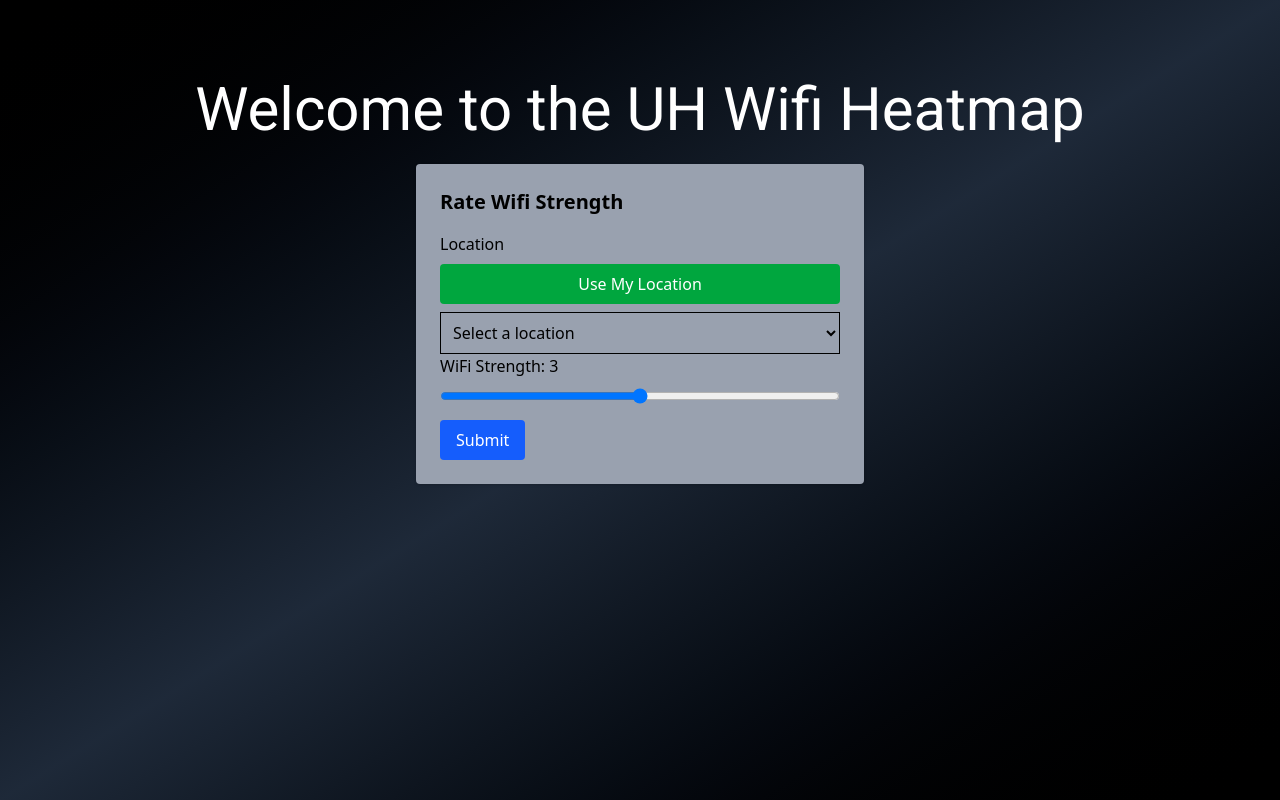
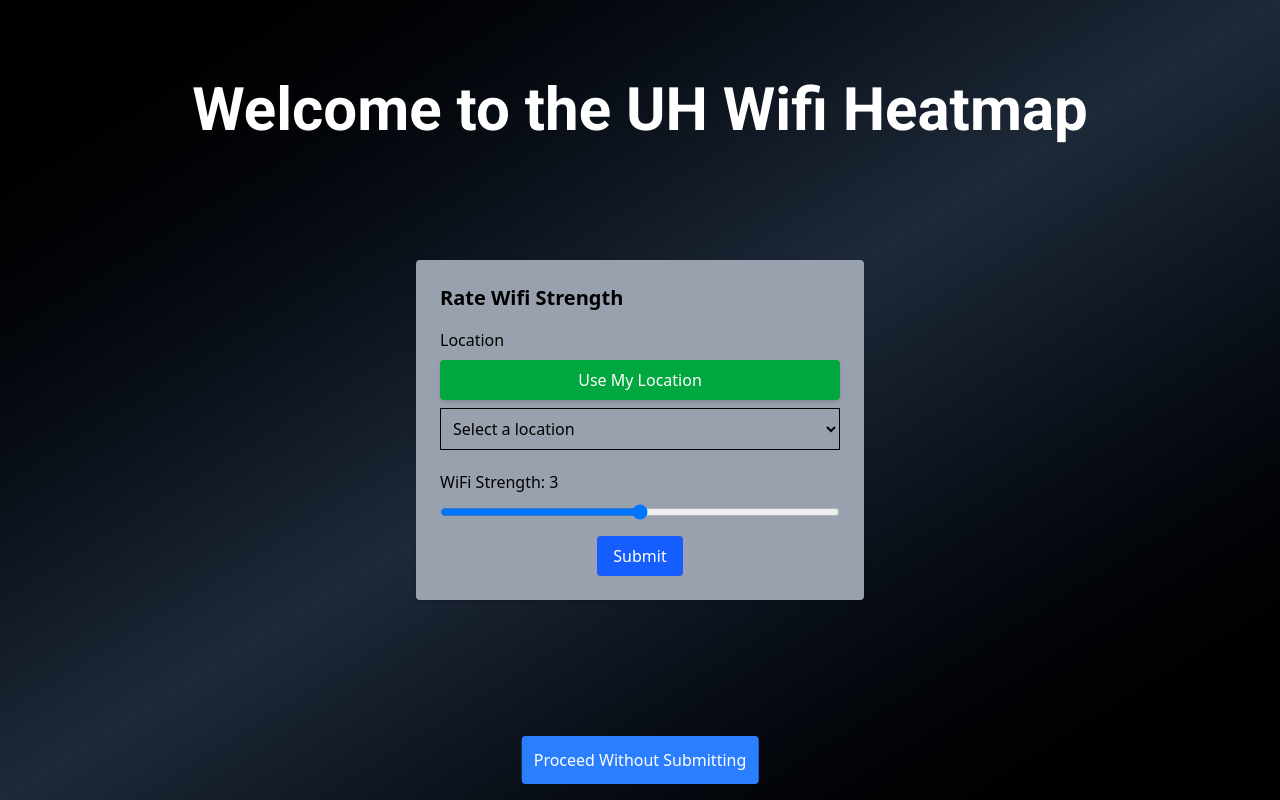
Before and after one commit to usmaan677/UH-WiFi-Heatmap, a React (Vite) app in the folder wifi-heatmap/: page / in a window 1280 px wide. Built offline with nearby package versions, Linux system fonts and the light colour scheme; no server answers; a web font is replaced by a local one.

Commit message:
added proceed anyways button

```diff
--- a/wifi-heatmap/src/components/SubmissionForm.jsx
+++ b/wifi-heatmap/src/components/SubmissionForm.jsx
@@ -70,9 +70,9 @@ const SubmissionForm = ({onSubmitComplete}) => {
         onSubmitComplete();
       };
   return (
-    <div className = "w-full h-screen bg-gradient-to-br from-black via-gray-800 to-black p-20">
-        <h1 className = "text-6xl font-roboto text-center text-white  mb-6">Welcome to the UH Wifi Heatmap</h1>
-        <form onSubmit={handleSubmit} className = "p-6 bg-gray-400 rounded shadow max-w-md mx-auto">
+    <div className = " w-full h-screen bg-gradient-to-br from-black via-gray-800 to-black p-10 pt-20 relative">
+        <h1 className = "text-4xl font-bold md:text-6xl font-roboto text-center text-white  mb-6">Welcome to the UH Wifi Heatmap</h1>
+        <form onSubmit={handleSubmit} className = "p-6 md:mt-30 mt-10  bg-gray-400 rounded shadow max-w-md mx-auto">
             <h2 className ="text-xl font-bold mb-4">Rate Wifi Strength</h2>
 
 
@@ -110,7 +110,7 @@ const SubmissionForm = ({onSubmitComplete}) => {
                                 }
                             );
                             }}
-                            className = "cursor-pointer w-full mb-2  bg-green-600 text-white px-4 py-2 rounded">
+                            className = "cursor-pointer w-full mb-2  bg-green-600 text-white px-4 py-2 shadow-md rounded">
                                 Use My Location
                     </button>
                     <select
@@ -129,7 +129,7 @@ const SubmissionForm = ({onSubmitComplete}) => {
                 </>
             )}
 
-                <label className = "block mb-2 font-medium">WiFi Strength: {strength}</label>
+                <label className = "block mb-2 mt-5 font-medium">WiFi Strength: {strength}</label>
                 <input
                     id = "strength"
                     type = "range"
@@ -139,10 +139,15 @@ const SubmissionForm = ({onSubmitComplete}) => {
                     onChange = {(e) => setStrength(e.target.value)}
                     className = "w-full mb-4"
                 />
-                <button type="submit" className = "cursor-pointer bg-blue-600 text-white px-4 py-2 rounded">
-                    Submit
-                </button>
+                <div className = "flex justify-center items-center">
+                    <button type="submit" className = "cursor-pointer bg-blue-600 justify-center text-center text-white px-4 py-2 rounded">
+                        Submit
+                    </button>
+                </div>
         </form>
+        <div className = "absolute bottom-4 left-1/2 transform -translate-x-1/2  bg-blue-500 text-center mt-6 text-white rounded p-3 ">
+            <button onClick={() => onSubmitComplete() }>Proceed Without Submitting</button>
+        </div>
     </div>
   )
 }
```
